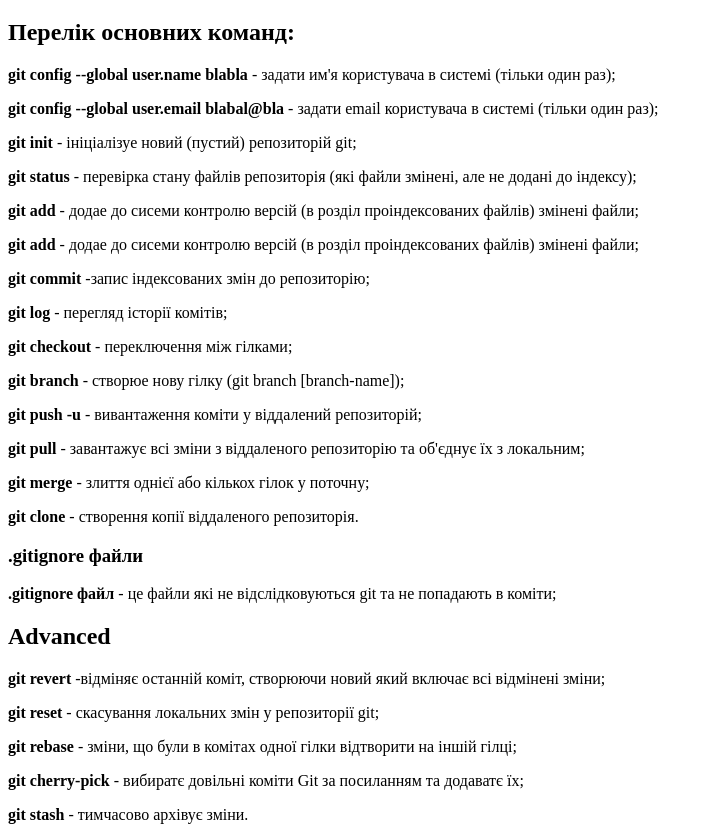
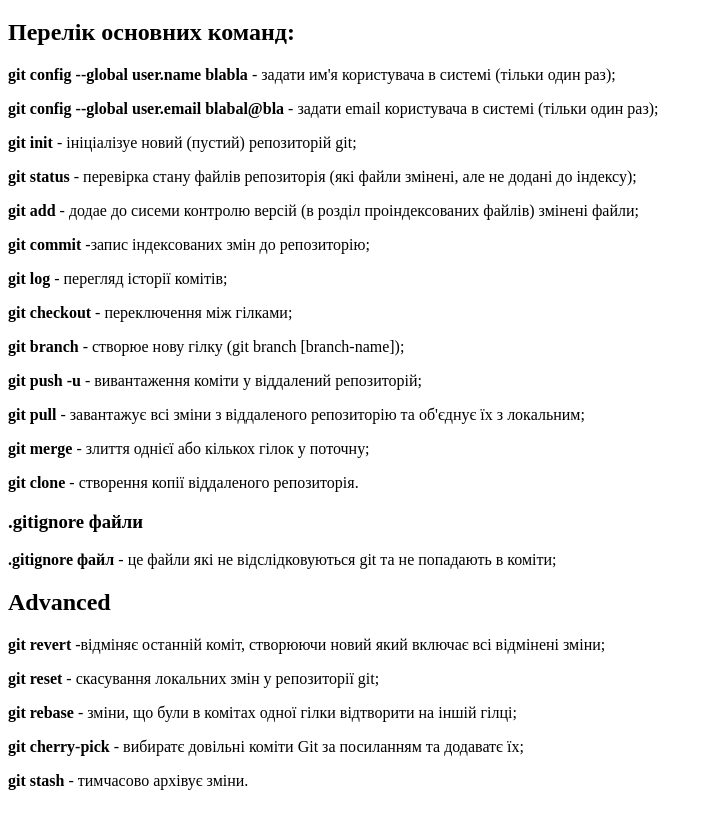
Before and after one commit to Valera001/Cursor-homework, a plain HTML site: page homework/index.html in a window 1280 px wide. Shown: the part 61-901 px from the top of the page, without its empty margins (0-713 px from the left). After the commit the page ends 867 px from the top, so only its background shows below. Drawn offline with Linux system fonts and the light colour scheme.

Commit message:
delete unwanted line

```diff
--- a/homework/index.html
+++ b/homework/index.html
@@ -17,7 +17,7 @@
             <p><b>git config --global user.email blabal@bla</b> - задати email користувача в системі (тільки один раз);</p>
             <p><b>git init</b> - ініціалізуе новий (пустий) репозиторій git;</p>
             <p><b>git status</b> - перевірка стану файлів репозиторія (які файли змінені, але не додані до індексу);</p>
-            <p><b>git add</b> - додае до сисеми контролю версій (в розділ проіндексованих файлів) змінені файли;   <!--Команда git add додає зміну в робочому каталозі до області підготовлених файлів. Вона повідомляє git, що ви хочете включити оновлення для певного файлу до наступної команди.--></p><b>git add</b> - додае до сисеми контролю версій (в розділ проіндексованих файлів) змінені файли;   <!--Команда git add додає зміну в робочому каталозі до області підготовлених файлів. Вона повідомляє git, що ви хочете включити оновлення для певного файлу до наступної команди.-->
+            <p><b>git add</b> - додае до сисеми контролю версій (в розділ проіндексованих файлів) змінені файли;   <!--Команда git add додає зміну в робочому каталозі до області підготовлених файлів. Вона повідомляє git, що ви хочете включити оновлення для певного файлу до наступної команди.--></p>
             <p><b>git commit</b> -запис індексованих змін до репозиторію;</p>
             <p><b>git log</b> - перегляд історії комітів;</p>
             <p><b>git checkout</b> - переключення між гілками;</p>
```
